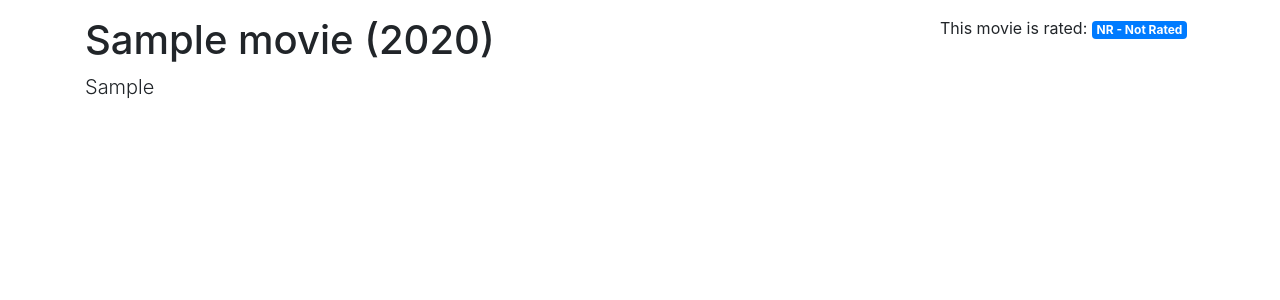
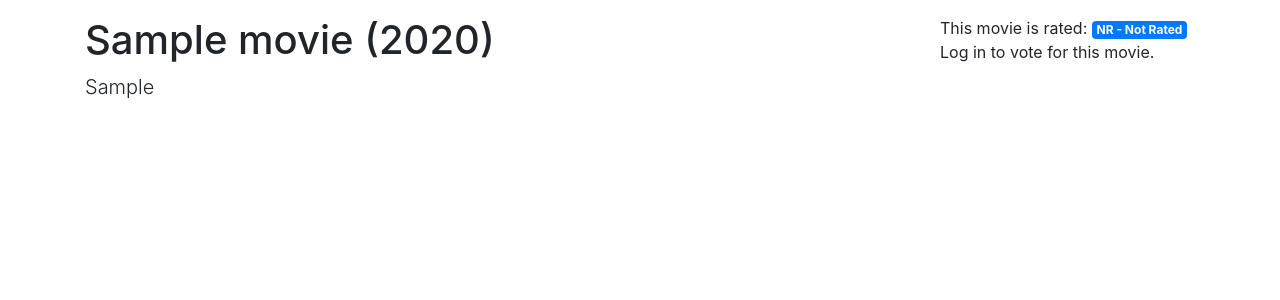
Before and after one commit to jackno/MyMDB, a Django app: page /movie/1 in a window 1280 px wide. Shown: the part 40-340 px from the top of the page. Run offline with Django 3.2, Linux system fonts and the light colour scheme; tables that the repository leaves empty hold one stand-in row (values such as "Sample post"); some libraries are stand-ins or nearby versions.

Commit message:
add vote form to movie detail

```diff
--- a/django/core/models.py
+++ b/django/core/models.py
@@ -113,6 +113,18 @@ class Role(models.Model):
                 self.name)
 
 
+class VoteManager(models.Manager):
+    def get_vote_or_unsaved_blank_vote(self, movie, user):
+        try:
+            return Vote.objects.get(
+                movie=movie,
+                user=user)
+        except:
+            return Vote(
+                movie=movie,
+                user=user)
+
+
 class Vote(models.Model):
     UP = 1
     DOWN = -1
@@ -132,5 +144,7 @@ class Vote(models.Model):
     voted_on = models.DateTimeField(
             auto_now=True)
 
+    objects = VoteManager()
+
     class Meta:
         unique_together = ('user', 'movie')
--- a/django/core/templates/core/movie_detail.html
+++ b/django/core/templates/core/movie_detail.html
@@ -11,4 +11,15 @@
 
 {% block sidebar %}
   <span>This movie is rated: <span class="badge badge-primary">{{ object.get_rating_display }}</span></span>
+  <div>
+    {% if vote_form %}
+      <form action="{{ vote_form_url }}" method="post">
+        {% csrf_token %}
+        {{ vote_form.as_p }}
+        <button type="submit" class="btn btn-primary">Vote</button>
+      </form>
+    {% else %}
+      <p>Log in to vote for this movie.</p>
+    {% endif %}
+  </div>
 {% endblock sidebar %}
--- a/django/core/views.py
+++ b/django/core/views.py
@@ -13,3 +13,31 @@ class MovieList(ListView):
 
 class MovieDetail(DetailView):
     queryset = Movie.objects.all_with_related_persons()
+
+    def get_context_data(self, **kwargs):
+        context = super().get_context_data(**kwargs)
+
+        if self.request.user.is_authenticated:
+            vote = Vote.objects.get_vote_or_unsaved_blank_vote(
+                movie=self.object,
+                user=self.request.user)
+
+            if vote.id:
+                vote_form_url = reverse(
+                    'core:update_vote',
+                    kwargs={
+                        'movie_id': vote.movie.id,
+                        'pk': vote.id
+                    })
+            else:
+                vote_form_url = reverse(
+                    'core:create_vote',
+                    kwargs={
+                        'movie_id': self.object.id
+                    })
+
+            vote_form = VoteForm(instance=vote)
+            context['vote_form'] = vote_form
+            context['vote_form_url'] = vote_form_url
+
+        return context
```
